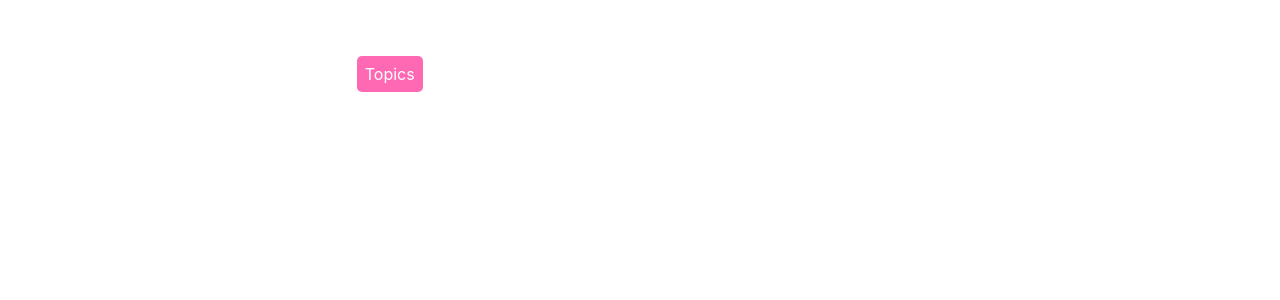
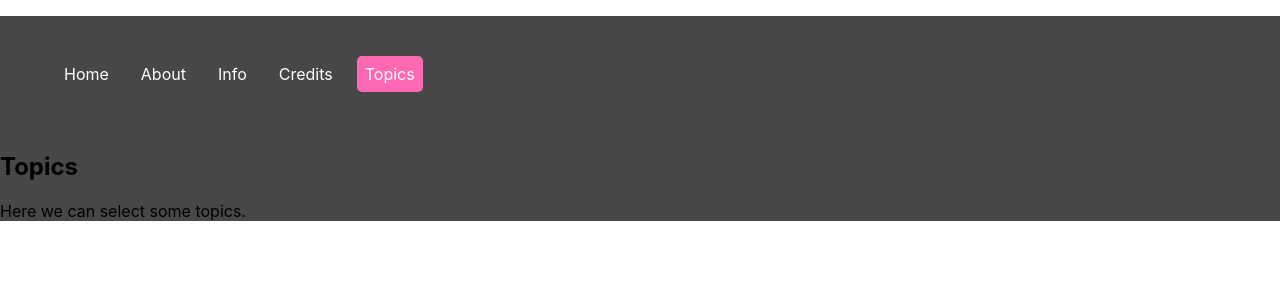
Before and after one commit to bruhu/react-routing, a React (Create React App) app: page /topics in a window 1280 px wide. Shown: the top 300 px of the page. Built offline with nearby package versions, Linux system fonts and the light colour scheme.

Commit message:
Style is terrible but it renders!

```diff
--- a/src/App.js
+++ b/src/App.js
@@ -20,34 +20,36 @@ const routes = [
   {
     path: "/home",
     exact: true,
-    render: "<h2>Home</h2> <p>This is the homepage of this SPA.</p>"
+    render: () => <React.Fragment><h2>Home</h2> <p>This is the homepage of this SPA.</p></React.Fragment>
   },
   {
     path: "/about",
     exact: true,
-    render: "<h2>About</h2><p>It's a me.</p>"
+    render: () => <React.Fragment><h2>About</h2><p>It's a me.</p></React.Fragment>
   },
   {
     path: "/info",
     exact: true,
-    render: "<h2>Info</h2><p>Lorem mierdas.</p>"
+    render: () => <React.Fragment><h2>Info</h2><p>Lorem mierdas.</p></React.Fragment>
   },
   {
     path: "/credits",
     exact: true,
-    render: "<h2>Credits</h2><p>Thanks Mom.</p>"
+    render: () => <React.Fragment><h2>Credits</h2><p>Thanks Mom.</p></React.Fragment>
   },
   {
     path: "/topics",
     exact: true,
-    render: "<h2>Topics</h2><p>Here we can select some topics.</p>"
+    render: () => <React.Fragment><h2>Topics</h2> <p>Here we can select some topics.</p></React.Fragment>
   }
 ];
 
 function NavbarExample() {
   return (
     <BrowserRouter>
-      <div>
+      <div style={{
+        background: "#474747"
+      }}>
         <ul className="navbar-list">
           <li>
             <NavLink to="/home" activeClassName="selected-navbar">
@@ -81,7 +83,7 @@ function NavbarExample() {
             key={index}
             path={route.path}
             exact={route.exact}
-            component={route.sidebar}
+            component={route.render}
           />
         ))}
       </div>
```
